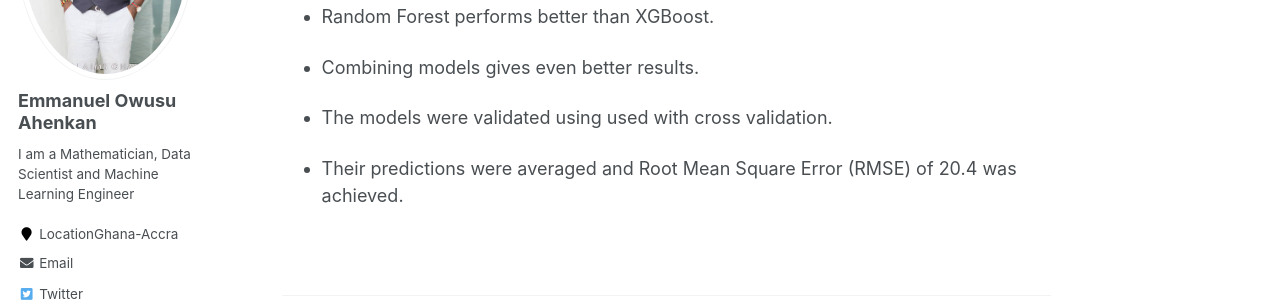
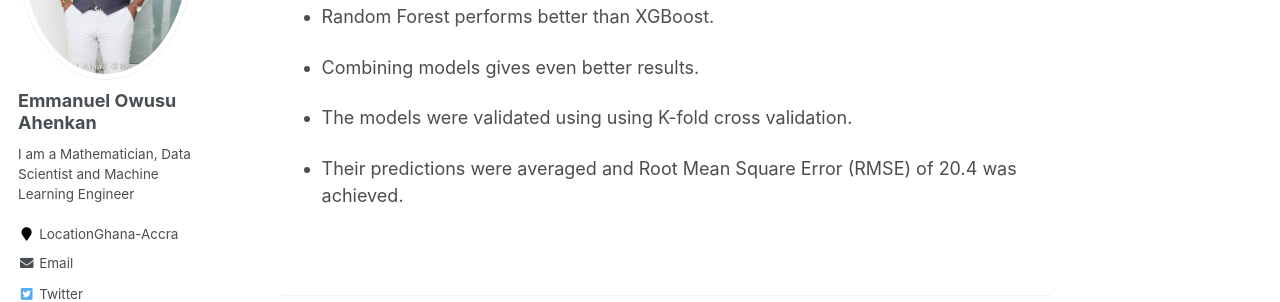
Before and after one commit to EmmanuelOwusu/EmmanuelOwusu.github.io, a Jekyll site: the page built from _talks/2014-02-01-talk-2.md, in a window 1280 px wide and 900 px high, scrolled down 524 px. Shown: the part 196-498 px from the top of the window. Built offline with Jekyll 4.4.1, drawn with Linux system fonts in a browser that asks for light colours; some web fonts are replaced.

Commit message:
Update talk on wine price prediction
Update talk on wine price prediction

```diff
--- a/_talks/2014-02-01-talk-2.md
+++ b/_talks/2014-02-01-talk-2.md
@@ -31,6 +31,6 @@ location: "Accra, Ghana"
 
 * Combining models gives even better results.
 
-* The models were validated using  used with cross validation.
+* The models were validated using  using  K-fold cross validation.
 
 * Their predictions were averaged and Root Mean Square Error (RMSE) of 20.4 was achieved.
```
